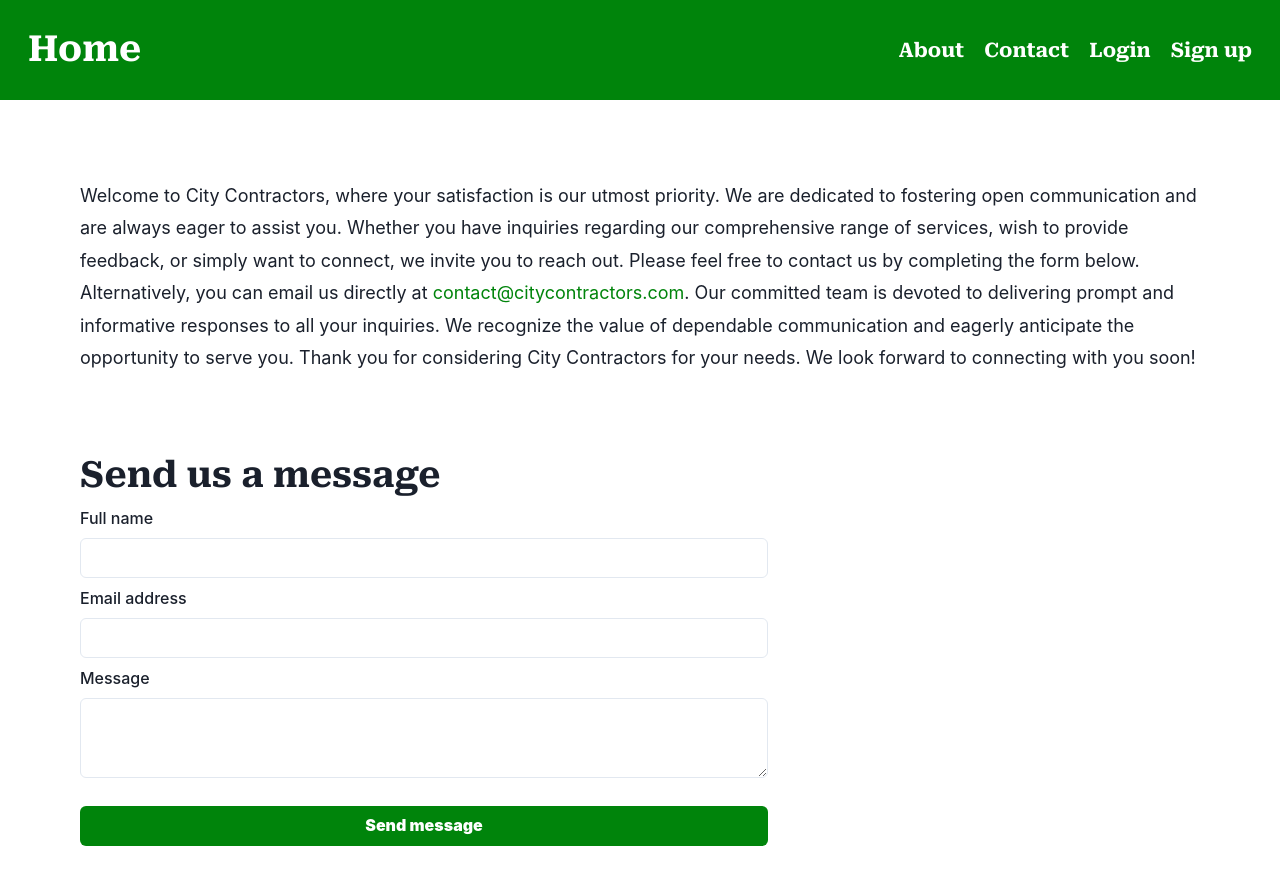
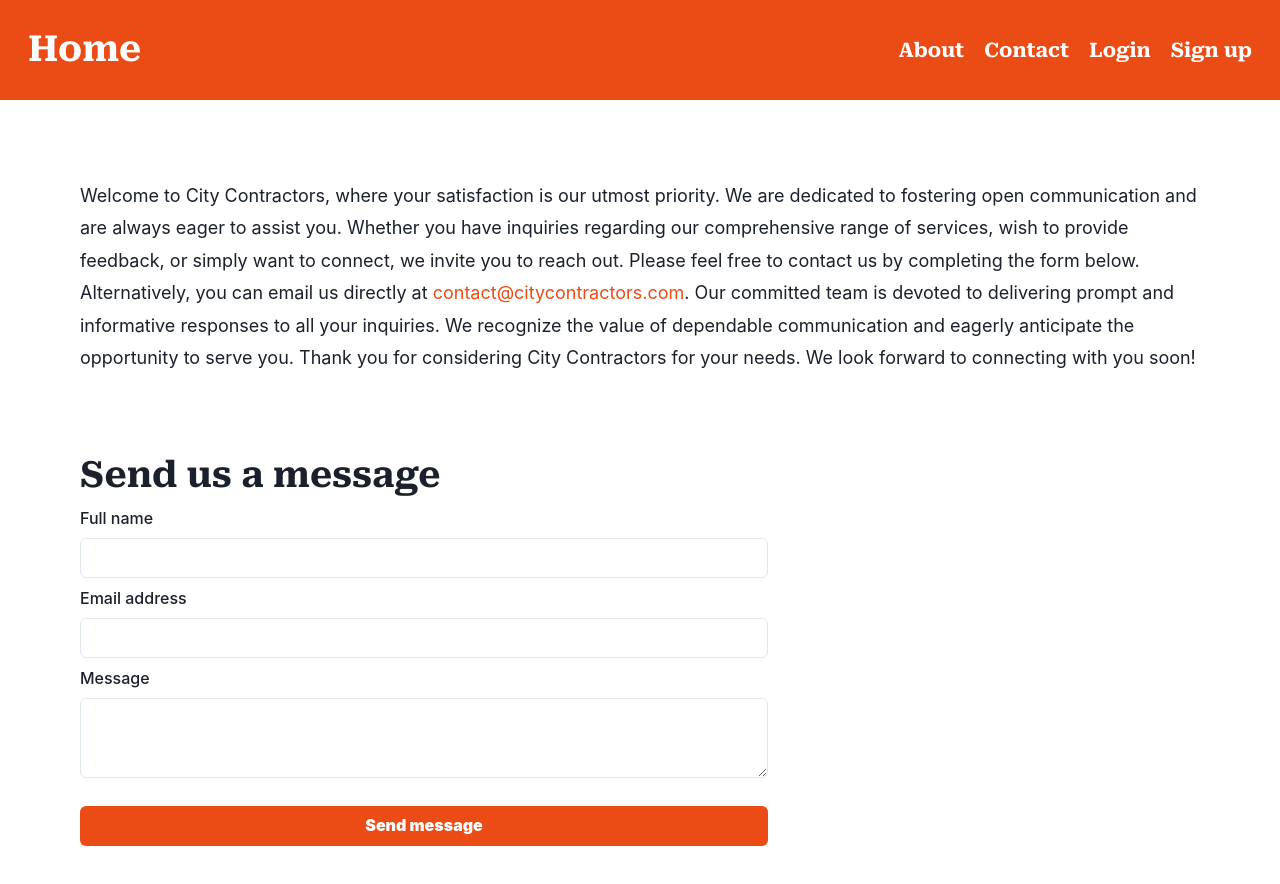
Before and after one commit to oranusi237/Citify-contractors, a React (Create React App) app: page /contact in a window 1280 px wide. Shown: the top 884 px of the page. Built offline with nearby package versions, Linux system fonts and the light colour scheme.

Commit message:
experimenting primary color

```diff
--- a/src/Components/Reuseables/colors.js
+++ b/src/Components/Reuseables/colors.js
@@ -1 +1 @@
-export const primaryColor = "#00840B"
+export const primaryColor = "#EB4C15"
```
